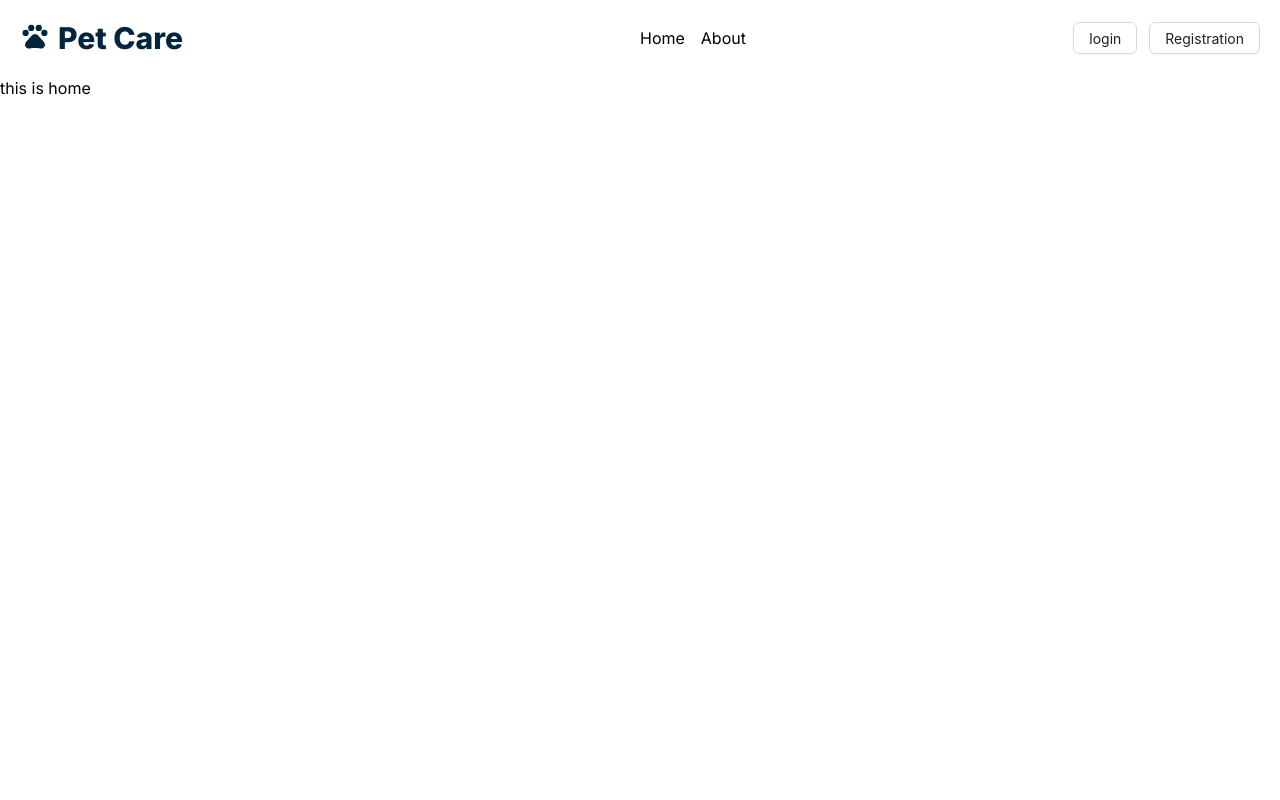
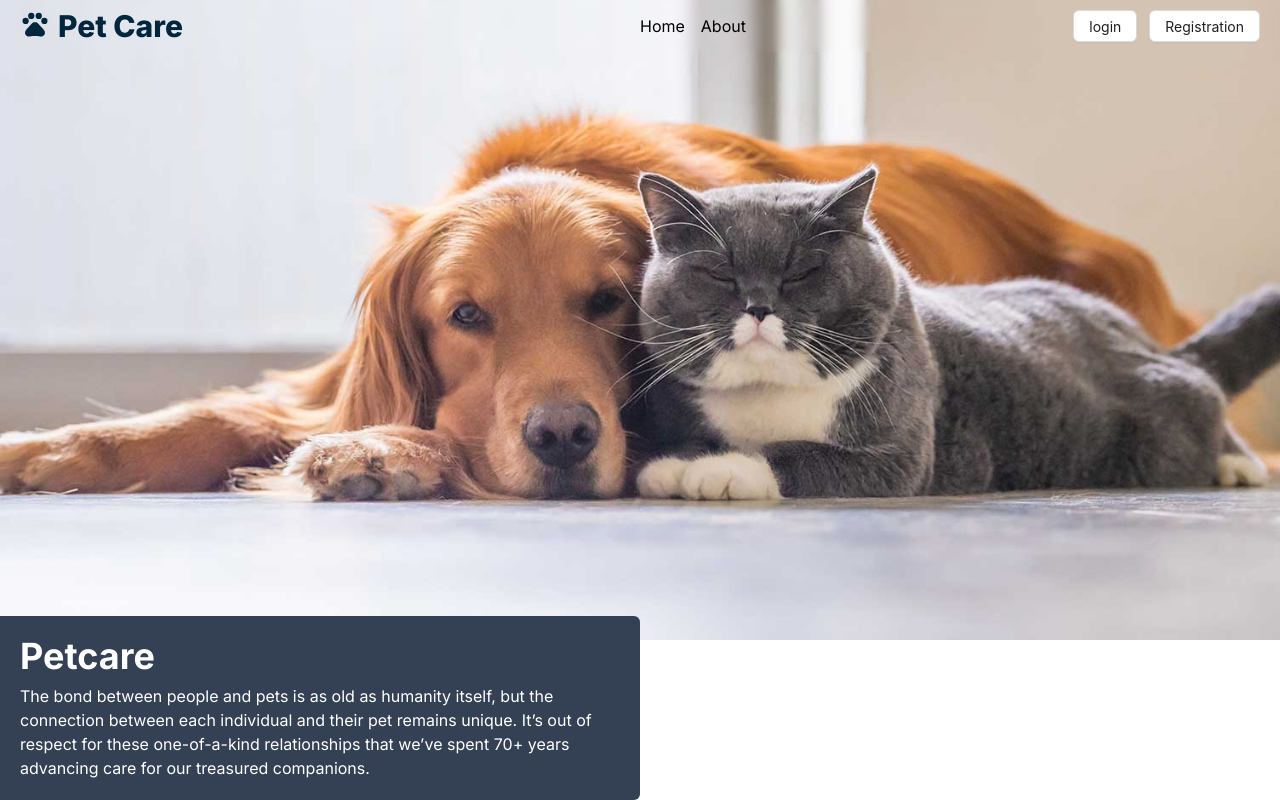
Before and after one commit to mehedihasan8/petcare_frontend, a Next.js app: page / in a window 1280 px wide. Built offline with nearby package versions, Linux system fonts and the light colour scheme.

Commit message:
imaplant pets section

```diff
--- a/src/app/(HomeLayout)/page.tsx
+++ b/src/app/(HomeLayout)/page.tsx
@@ -1,9 +1,24 @@
+import Pets from "@/components/home/homePage/Pets";
 import React from "react";
 
 const Home = () => {
   return (
     <div>
-      <h2>this is home</h2>
+      <div className="relative min-h-screen">
+        <div className="bg-heroBackground min-h-[80vh] bg-center bg-cover">
+          <div className="absolute bottom-0 left-0 bg-secondary w-[50%] rounded-r-md px-5 py-5">
+            <h2 className="text-white text-4xl font-bold mb-2">Petcare</h2>
+            <p className="text-white">
+              The bond between people and pets is as old as humanity itself, but
+              the connection between each individual and their pet remains
+              unique. It’s out of respect for these one-of-a-kind relationships
+              that we’ve spent 70+ years advancing care for our treasured
+              companions.
+            </p>
+          </div>
+        </div>
+      </div>
+      <Pets />
     </div>
   );
 };
--- /dev/null
+++ b/src/components/home/homePage/PetCard.tsx
@@ -0,0 +1,44 @@
+import Image from "next/image";
+import img from "../../../../public/petcare-photo.jpg";
+import Link from "next/link";
+
+import { FaArrowRightLong } from "react-icons/fa6";
+import { Button } from "antd";
+
+const PetCard = () => {
+  return (
+    <div className="group shadow-md shadow-[#34405441] hover:shadow-lg rounded-[10px] overflow-hidden bg-white text-black">
+      <div>
+        <Image
+          className="h-[10rem] mx-auto bg-cover bg-center"
+          src={img}
+          alt="image"
+        />
+      </div>
+      <div className="p-4">
+        <div className="flex justify-between pb-4">
+          <Link href="/">
+            <h1 className="font-bold text-xl">Tokio Japan</h1>
+          </Link>
+          <span className="font-semibold text-xl text-primaryColor">$240</span>
+        </div>
+        <p className="line-clamp-3 mb-2 text-accent">
+          Lorem ipsum dolor sit amet consectetur adipisicing elit. Recusandae,
+          hic veritatis! Expedita repudiandae, ab enim reiciendis tempora
+          dolorum non eum tenetur, qui pariatur dolore repellendus aut autem
+          dolor ut molestiae, ducimus est harum laboriosam! At voluptate
+          incidunt nostrum cumque? Voluptatum ratione eum fugit a hic commodi
+          nulla debitis corrupti ullam.
+        </p>
+        <Link href={"/"}>
+          <button className="group-hover:tracking-[0.1em] transition-all duration-300 font-semibold text-base flex items-center">
+            Explore Now{" "}
+            <FaArrowRightLong className="h-4 w-4 ms-2 translate-x-[-40px] group-hover:translate-x-[0px] opacity-0 group-hover:opacity-100 transition-all duration-400 pt-1" />
+          </button>
+        </Link>
+      </div>
+    </div>
+  );
+};
+
+export default PetCard;
--- /dev/null
+++ b/src/components/home/homePage/Pets.tsx
@@ -0,0 +1,20 @@
+import React from "react";
+import PetCard from "./PetCard";
+
+const Pets = () => {
+  return (
+    <div className="max-w-[1000px] mx-auto py-10 md:py-20">
+      <h2 className="text-4xl text-center mb-8">See All Pets</h2>
+      <div className="grid grid-cols-1 sm:grid-cols-2 md:grid-cols-3 gap-x-6 gap-y-6">
+        <PetCard />
+        <PetCard />
+        <PetCard />
+        <PetCard />
+        <PetCard />
+        <PetCard />
+      </div>
+    </div>
+  );
+};
+
+export default Pets;
--- a/src/components/home/sheared/NavBar.tsx
+++ b/src/components/home/sheared/NavBar.tsx
@@ -11,7 +11,7 @@ const NavBar = () => {
   const [isSidebarMenuOpen, setIsSidebarMenuOpen] = useState(false);
 
   return (
-    <div className="flex justify-between items-center p-5 backdrop-blur-md z-10 md:sticky">
+    <div className="flex justify-between items-center px-5 py-2 backdrop-blur-sm z-10 md:fixed w-full top-0">
       <Link href="/">
         <h1 className="flex items-center gap-2 text-3xl font-extrabold text-primaryColor cursor-pointer">
           <MdPets className="mb-1 text-primary" />
--- /dev/null
+++ b/src/components/home/sheared/PetButton.tsx
@@ -0,0 +1,8 @@
+import { Button } from "antd";
+import React from "react";
+
+const PetButton = () => {
+  return <Button className="flex items-center">Explore Now</Button>;
+};
+
+export default PetButton;
--- a/tailwind.config.ts
+++ b/tailwind.config.ts
@@ -11,8 +11,10 @@ const config: Config = {
       colors: {
         primary: "#00263E",
         secondary: "#344054",
+        accent: "#929292",
       },
     },
+    backgroundImage: { heroBackground: "url(/petcare-photo.jpg)" },
   },
   plugins: [],
 };
```
Also changed, not shown: public/petcare-photo.jpg (added).
